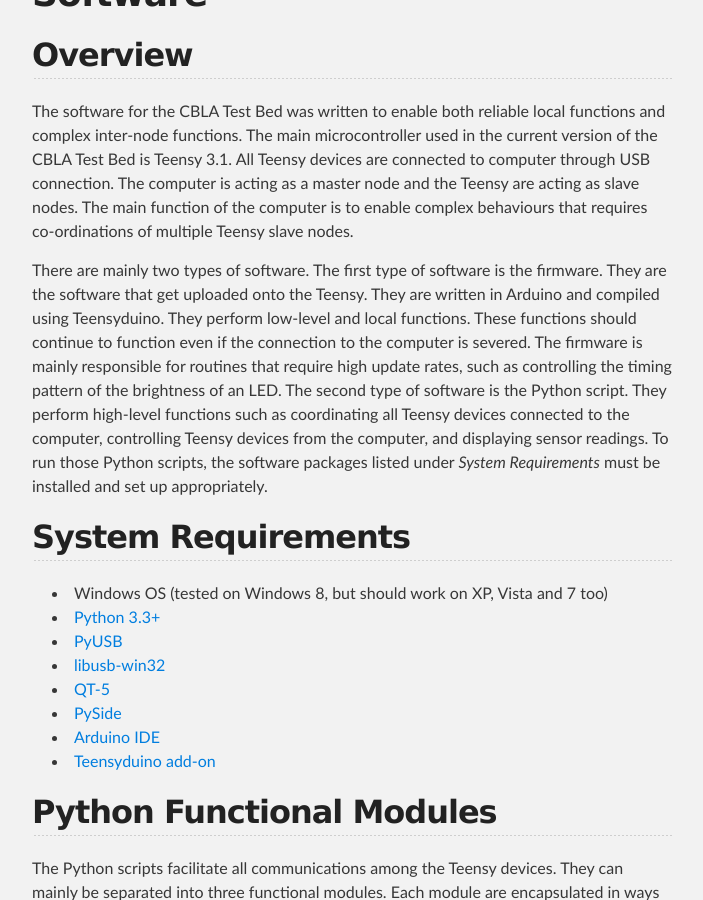
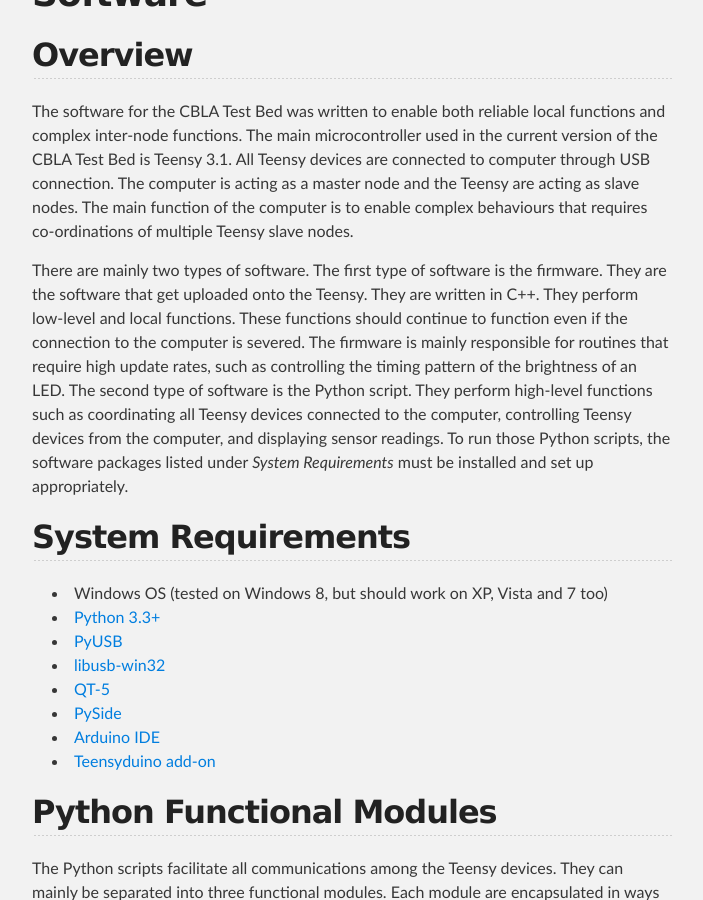
Before and after one commit to MattChanTK/Hylozoic-Series-3, a Jekyll site: the page built from index.md, in a window 1280 px wide and 900 px high, scrolled down 329 px. Shown: the whole window, without its empty margins (288-991 px from the left). Built offline with Jekyll 4.4.1, drawn with Linux system fonts in a browser that asks for light colours; Markdown is read by kramdown in place of the engine named in the settings; some of the changed lines change nothing that is shown; some of the changed text lies outside the part shown.

Commit message:
Update index.md

```diff
--- a/index.md
+++ b/index.md
@@ -11,7 +11,7 @@
 The software for the CBLA Test Bed was written to enable both reliable local functions and complex inter-node functions.
 The main microcontroller used in the current version of the CBLA Test Bed is Teensy 3.1. All Teensy devices are connected to computer through USB connection. The computer is acting as a master node and the Teensy are acting as slave nodes. The main function of the computer is to enable complex behaviours that requires co-ordinations of multiple Teensy slave nodes.
 
-There are mainly two types of software. The first type of software is the firmware. They are the software that get uploaded onto the Teensy. They are written in Arduino and compiled using Teensyduino. They perform low-level and local functions. These functions should continue to function even if the connection to the computer is severed. The firmware is mainly responsible for routines that require high update rates, such as controlling the timing pattern of the brightness of an LED. The second type of software is the Python script. They perform high-level functions such as coordinating all Teensy devices connected to the computer, controlling Teensy devices from the computer, and displaying sensor readings. To run those Python scripts, the software packages listed under _System Requirements_ must be installed and set up appropriately.
+There are mainly two types of software. The first type of software is the firmware. They are the software that get uploaded onto the Teensy. They are written in C++. They perform low-level and local functions. These functions should continue to function even if the connection to the computer is severed. The firmware is mainly responsible for routines that require high update rates, such as controlling the timing pattern of the brightness of an LED. The second type of software is the Python script. They perform high-level functions such as coordinating all Teensy devices connected to the computer, controlling Teensy devices from the computer, and displaying sensor readings. To run those Python scripts, the software packages listed under _System Requirements_ must be installed and set up appropriately.
 
 
 ## System Requirements
@@ -103,16 +103,18 @@
 Date				| Deliverable
 -------------			| -------------
 August 28, 2014			| [_hardware_] Complete assembly and testing of prototype hardware
-September 3, 2014		| [_software_] Complete the coding of reflex behaviours
+September 3, 2014		| [_software_] Complete the Teensy level software
 September 5, 2014		| [_hardware_] Complete PCB layout of the sound module
+September 5, 2014		| [_software_] Specify the software architecture of the CBLA algorithm
 September 8, 2014		| [_hardware_] ==Order final version of PCB==
-September 10, 2014		| [_software_] Specify the software architecture of the CBLA algorithm
+September 15, 2014		| [_hardware_] Set up test bed hardware in Waterloo
 September 23, 2014		| [_software_] Review simulation of CBLA algorithm with simplified model
 September 30, 2014		| Confirm user study venue
 September 30, 2014		| [_hardware_] ==Complete assembly and testing of final test bed hardware==
+October 6, 2014			| Review ORE applicaiton form and experimental logistics proposal
 October 13, 2014		| [_software_] Review GUI for CBLA Test bed
 October 13, 2014		| Review proposal for the 1st round of user study
-November 11, 2014		| Submit initial ORE application form
+October 15, 2014		| Submit initial ORE application form
 December 2, 2014		| [_software_] Review CBLA algorithm that will be used for user study
 December 17, 2014		| [_software_] ==Finalize CBLA algorithm for user study==
 December 17, 2014		| Subjects recruitment for the 1st round of user study begins
```
